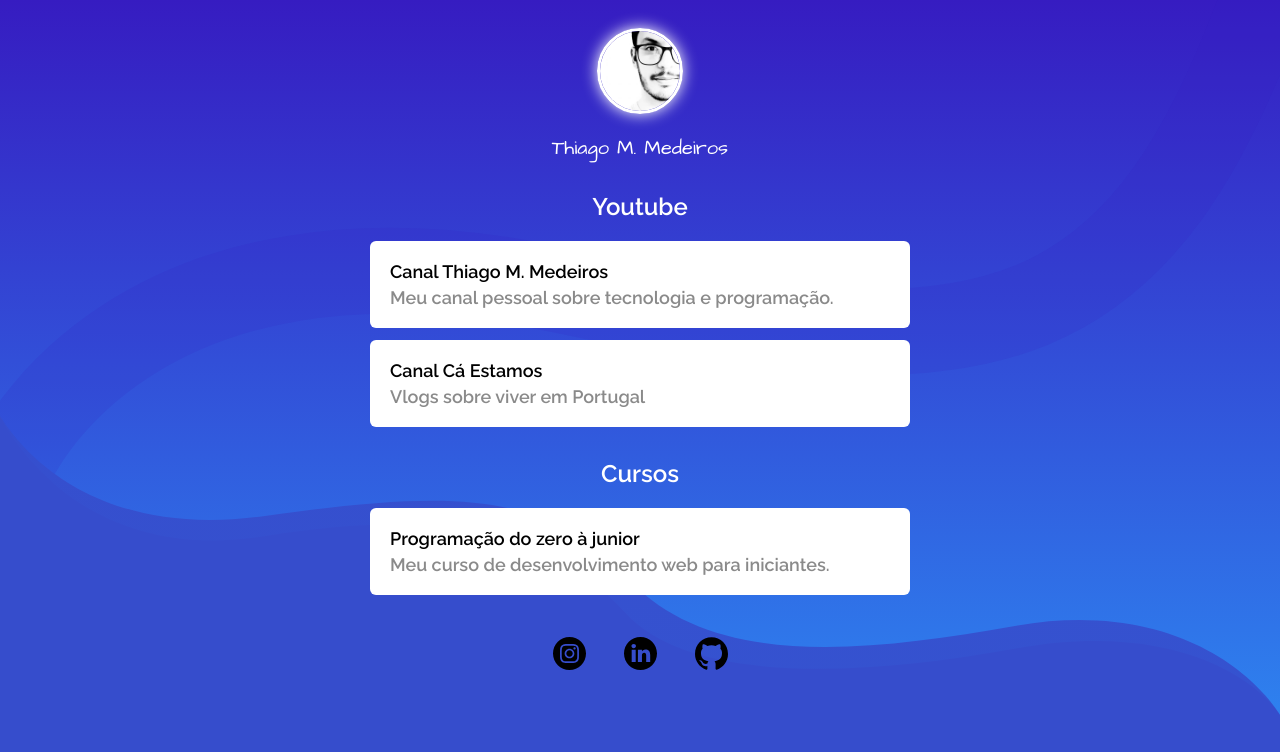
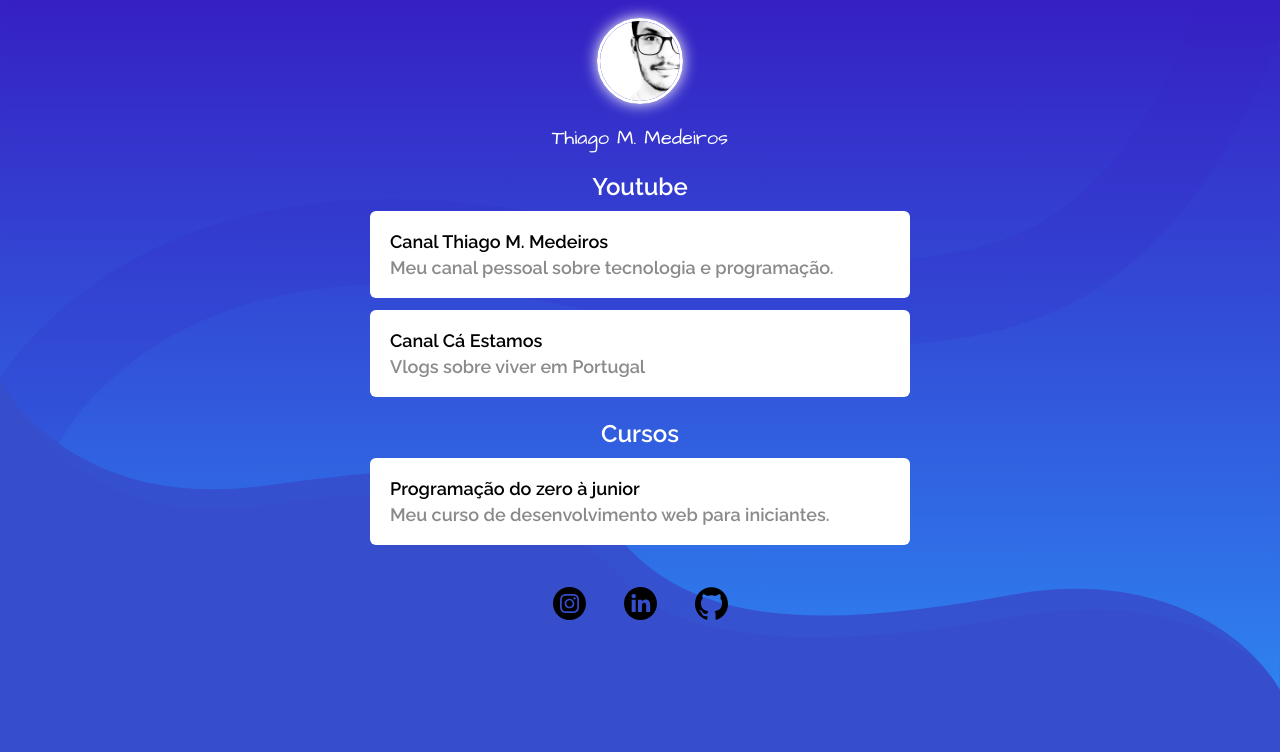
Before and after one commit to thgmhz/thiagommedeiros.github.io, a plain HTML site: page linktree/index.html in a window 1280 px wide. Drawn offline with Linux system fonts and the light colour scheme.

Commit message:
linktree: update css

```diff
--- a/linktree/index.html
+++ b/linktree/index.html
@@ -11,13 +11,17 @@
       display: flex;
       flex-direction: column;
       align-items: center;
-      padding: 20px 20px;
+      padding: 10px 20px;
       font-family: 'Raleway', sans-serif;
       color: white;
 
       background-position: center center;
       background-size: cover;
       background-repeat: no-repeat;
+    }
+
+    h2 {
+      margin: 10px 0;
     }
 
     .photo {
```
